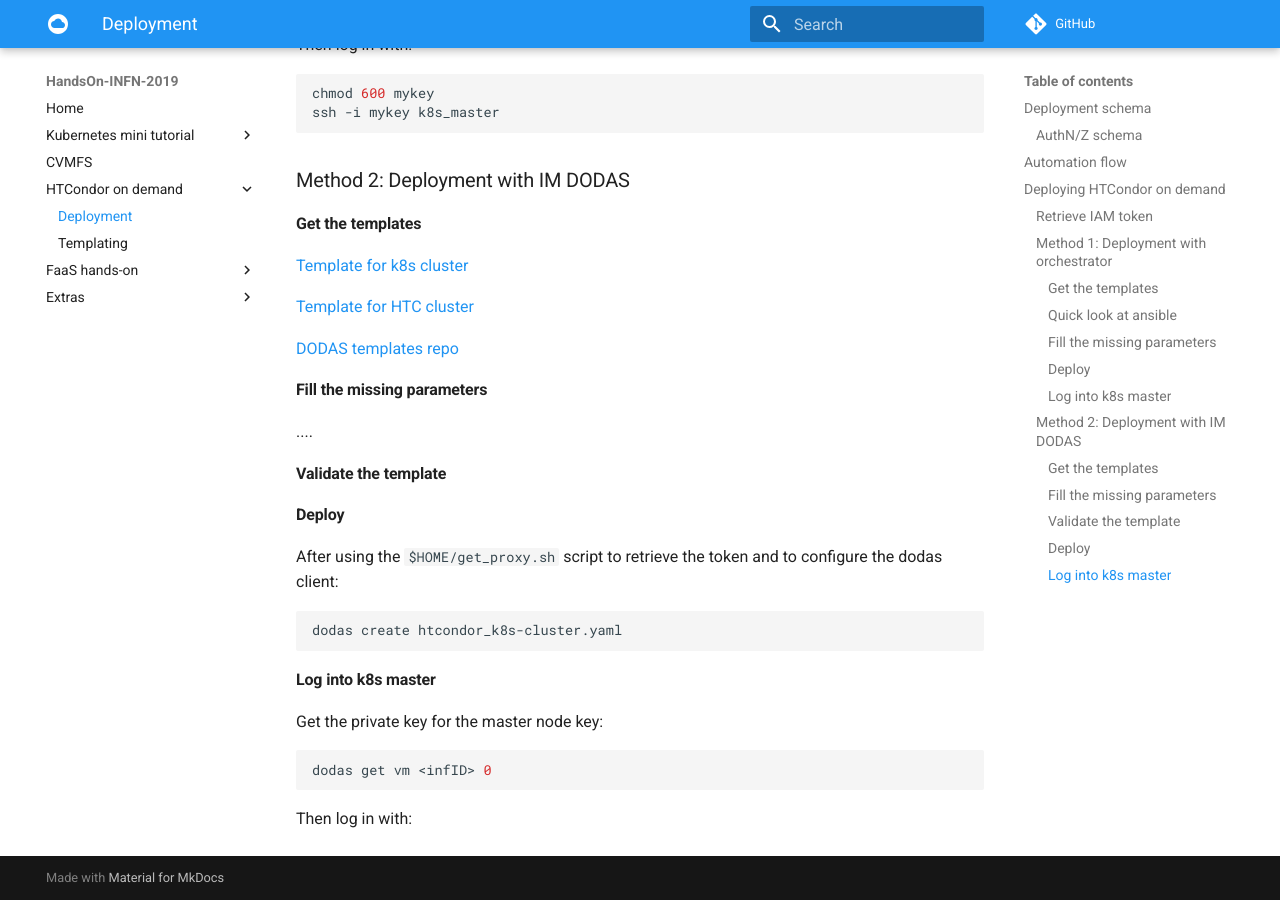
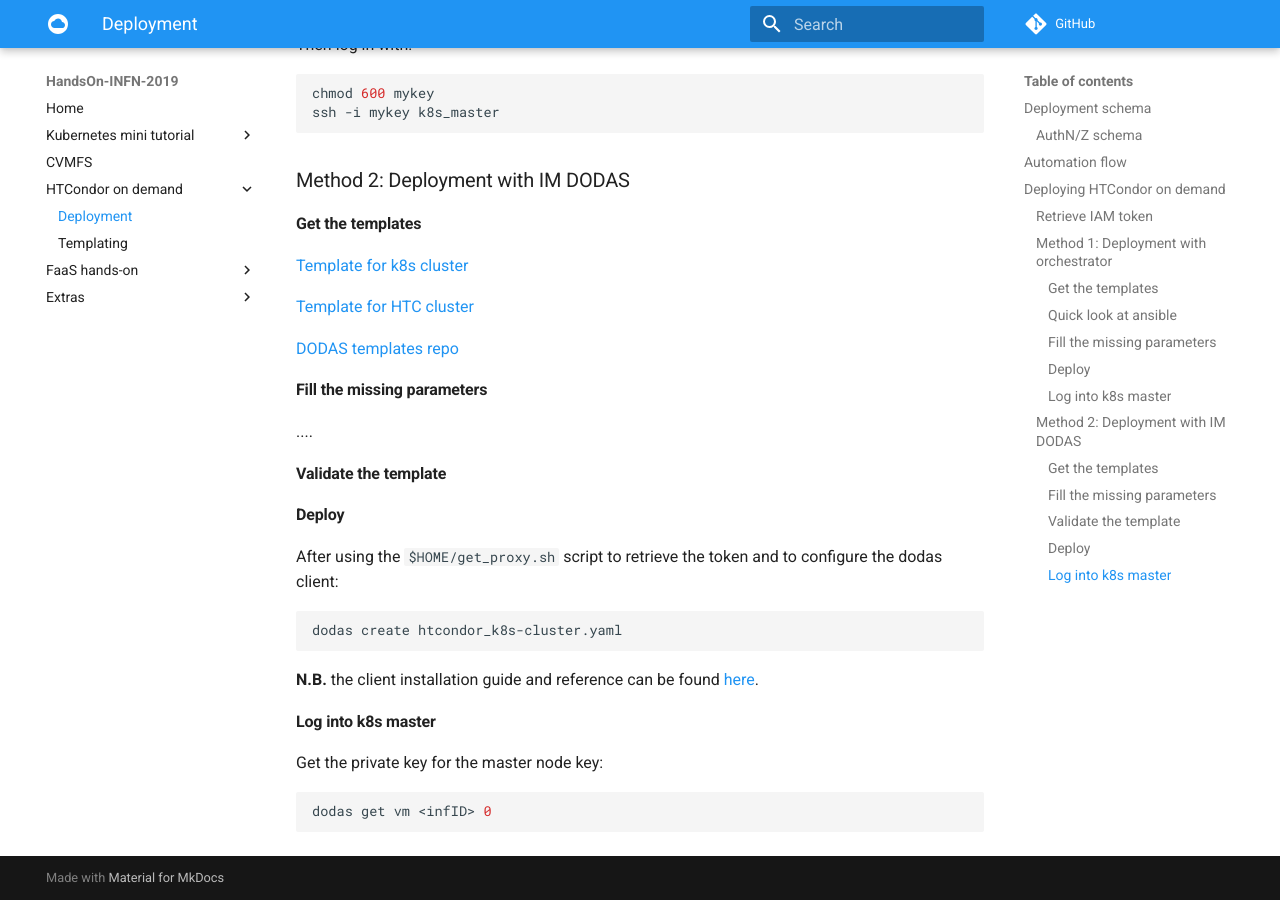
Before and after one commit to caifti/HandsOn-INFN-2019, an MkDocs documentation site: the page built from docs/htcondor/deployment.md, in a window 1280 px wide and 900 px high, scrolled down 3865 px. Built offline with MkDocs 1.6.1 and Material for MkDocs 9.7.7, drawn with Linux system fonts in a browser that asks for light colours; comment, search, counter and statistics services are not loaded.

Commit message:
add ref to dodas client

````diff
--- a/docs/htcondor/deployment.md
+++ b/docs/htcondor/deployment.md
@@ -90,6 +90,8 @@
 dodas create htcondor_k8s-cluster.yaml
 ```
 
+__N.B.__ the client installation guide and reference can be found [here](https://cloud-pg.github.io/dodas-go-client/).
+
 #### Log into k8s master
 
 Get the private key for the master node key:
@@ -97,5 +99,3 @@
 ```bash
 dodas get vm <infID> 0
 ```
-
-Then log in with:
````
